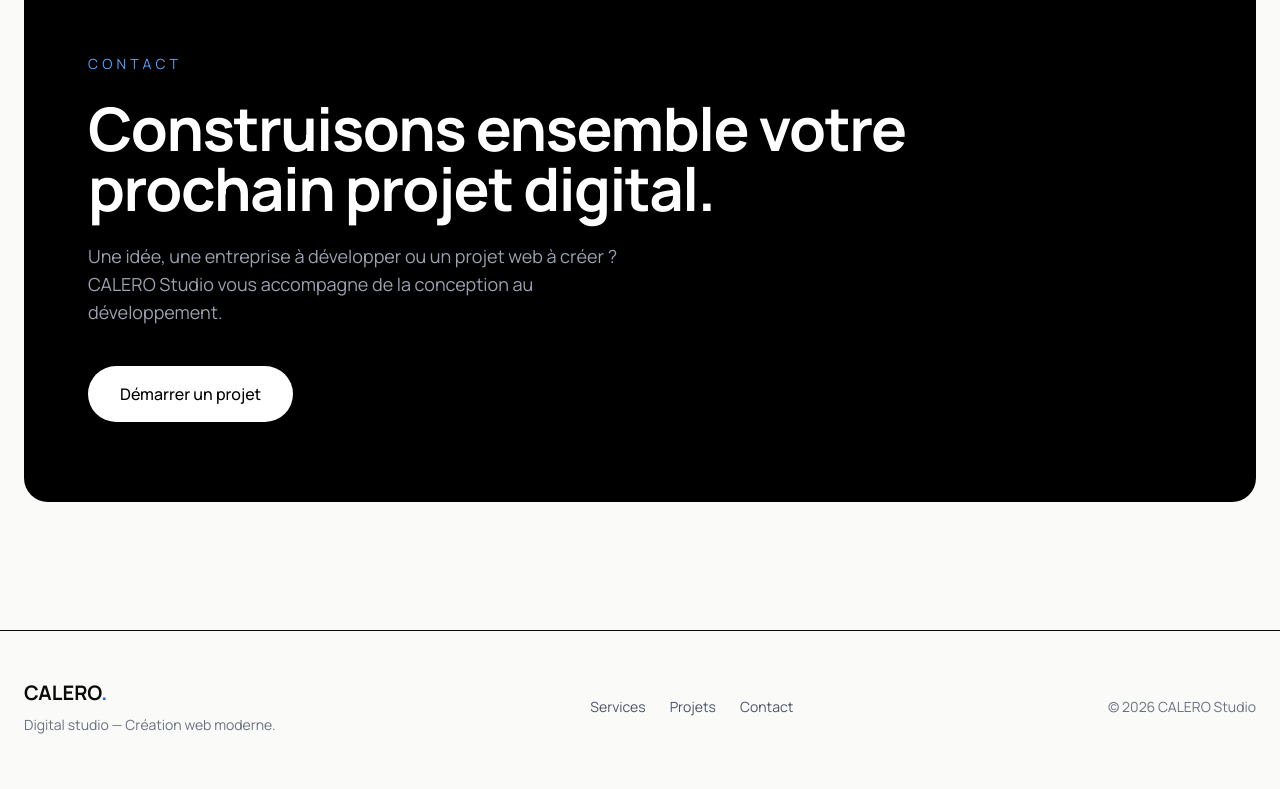
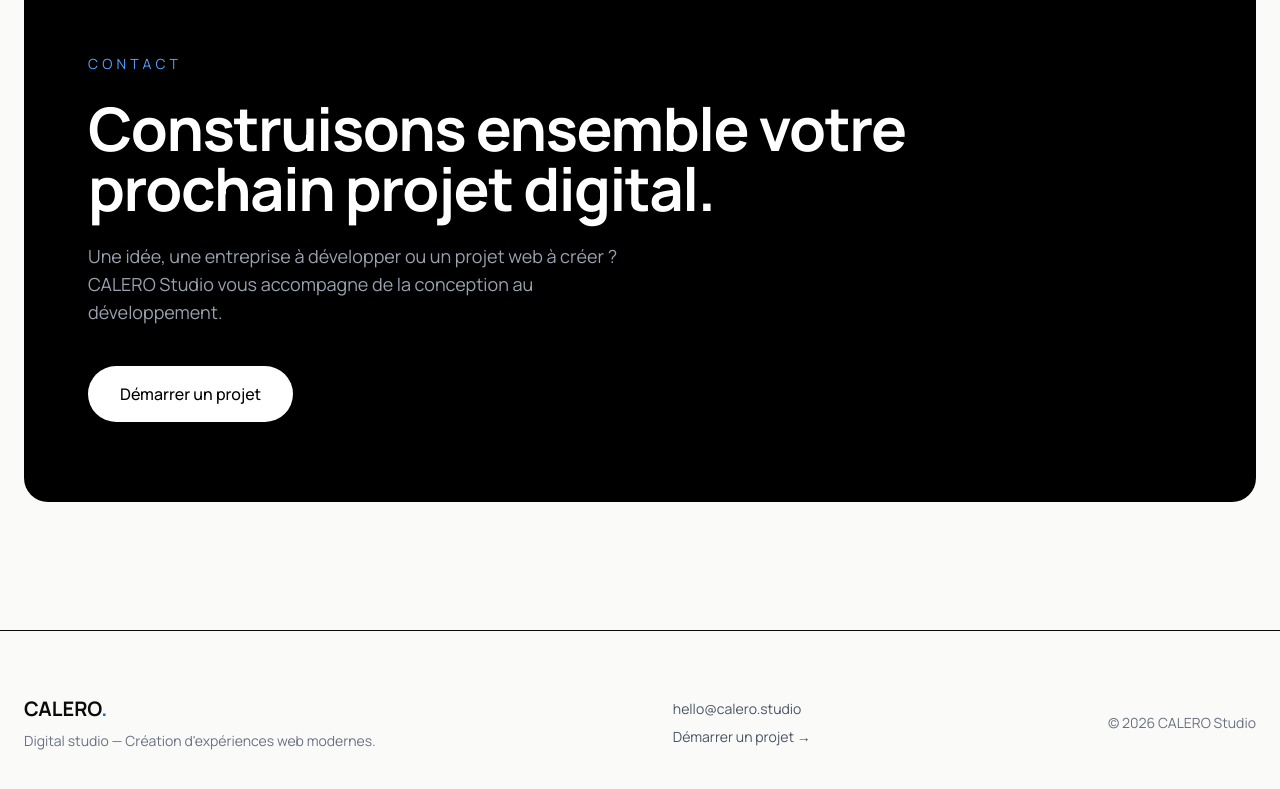
Before and after one commit to IM-LRC/calero-studio, a Next.js app: page / in a window 1280 px wide. Shown: the part 2795-3584 px from the top of the page. Built offline with nearby package versions, Linux system fonts and the light colour scheme.

Commit message:
Refine footer branding and contact CTA

```diff
--- a/src/components/Footer.tsx
+++ b/src/components/Footer.tsx
@@ -1,28 +1,27 @@
 const Footer = () => {
   return (
     <footer className="border-t">
-      <div className="max-w-7xl mx-auto flex flex-col gap-8 px-6 py-12 md:flex-row md:items-center md:justify-between">
+      <div className="max-w-7xl mx-auto flex flex-col gap-10 px-6 py-16 md:flex-row md:items-center md:justify-between">
         <div>
           <h3 className="text-xl font-bold">
             CALERO<span className="text-blue-600">.</span>
           </h3>
 
           <p className="mt-2 text-sm text-gray-500">
-            Digital studio — Création web moderne.
+            Digital studio — Création d'expériences web modernes.
           </p>
         </div>
 
-        <div className="flex gap-6 text-sm text-gray-600">
-          <a href="#services" className="hover:text-black transition">
-            Services
-          </a>
-
-          <a href="#projects" className="hover:text-black transition">
-            Projets
+        <div className="flex flex-col gap-2 text-sm text-gray-600">
+          <a
+            href="mailto:hello@calero.studio"
+            className="hover:text-black transition"
+          >
+            hello@calero.studio
           </a>
 
           <a href="#contact" className="hover:text-black transition">
-            Contact
+            Démarrer un projet →
           </a>
         </div>
 
```
